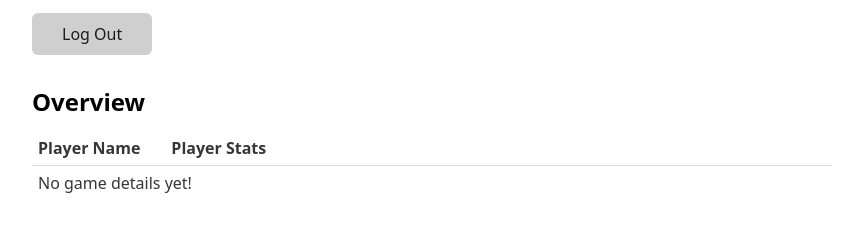
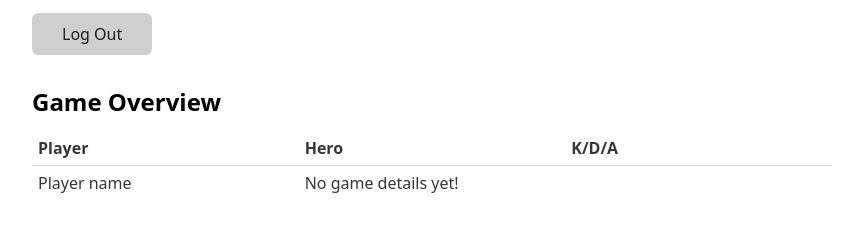
Before and after one commit to ahhyiiieee/mobastats, a Django app: page /game_details/ in a window 1280 px wide. Shown: the part 72-312 px from the top of the page, without its empty margins (208-1071 px from the left). Run offline with Django 3.2, Linux system fonts and the light colour scheme; parts of the project's set-up code (start-up, migrations or seed data) failed here and were passed over.

Commit message:
game details page

```diff
--- a/players/templates/players/game_details.html
+++ b/players/templates/players/game_details.html
@@ -5,22 +5,27 @@
 {% block content %}
     <h1>Welcome, {{ player.display_name }} ({{ player.username}})</h1>
     <form method="POST" action="{% url "logout" %}">{% csrf_token %}<button type="submit">Log Out</button></form>
-    <h2>Overview</h2>
+    <h2>Game Overview</h2>
     <table>
         <thead>
             <tr>
-                <th>Player Name</th>
-                <th>Player Stats</th>
+                <th>Player</th>
+                <th>Hero</th>
+                <th>K/D/A</th>
             </tr>
         </thead>
         <tbody>
-            {% for data in all_games %}
+            {% for data in game_data %}
                 <tr>
-                    <td>{{ data.player }}</td>
-                    <td> Wins :{{ data.total_wins }} Winrate :{{ data.winrate}}</td>
+                    <td><a href="{% url 'player_details' %}">{{ data.player }}</a></td>
+                    <td>{{ data.hero }}</td>
+                    <td>{{ data.kills }}/{{ data.deaths }}/{{ data.assists }}</td>
                 </tr>
             {% empty %}
-                <tr><td colspan="6">No game details yet!</td></tr>
+                <tr>
+                    <td>Player name</td>
+                    <td>No game details yet!</td>
+                </tr>
             {% endfor %}
         </tbody>
     </table>
```
